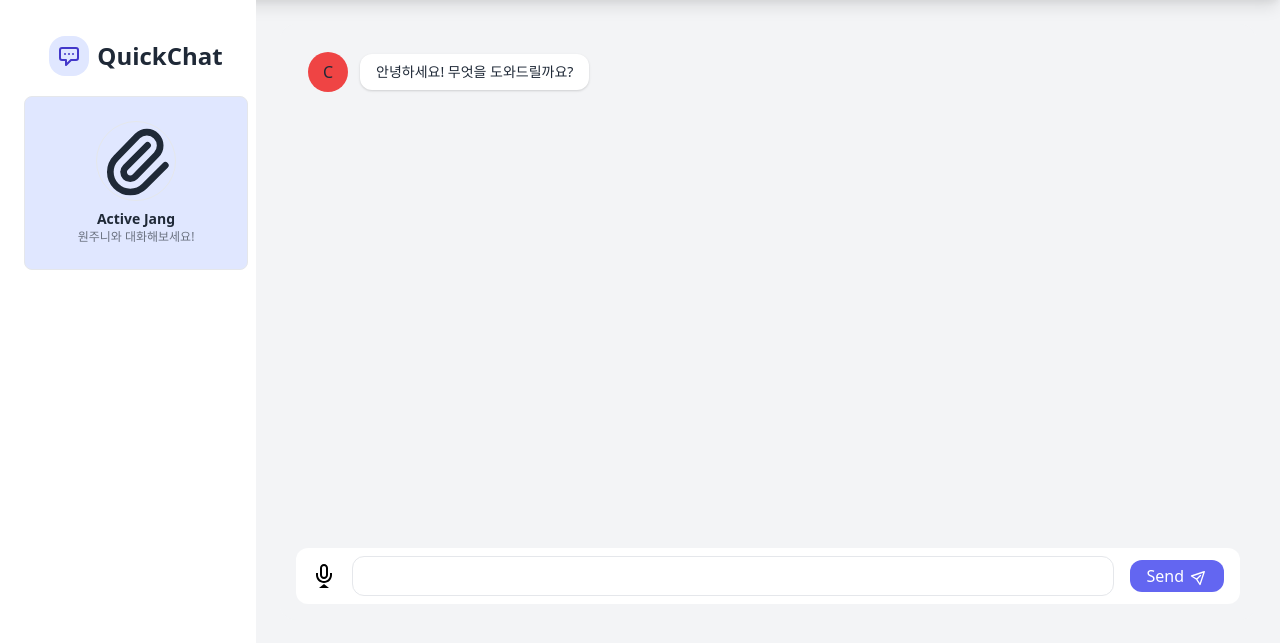
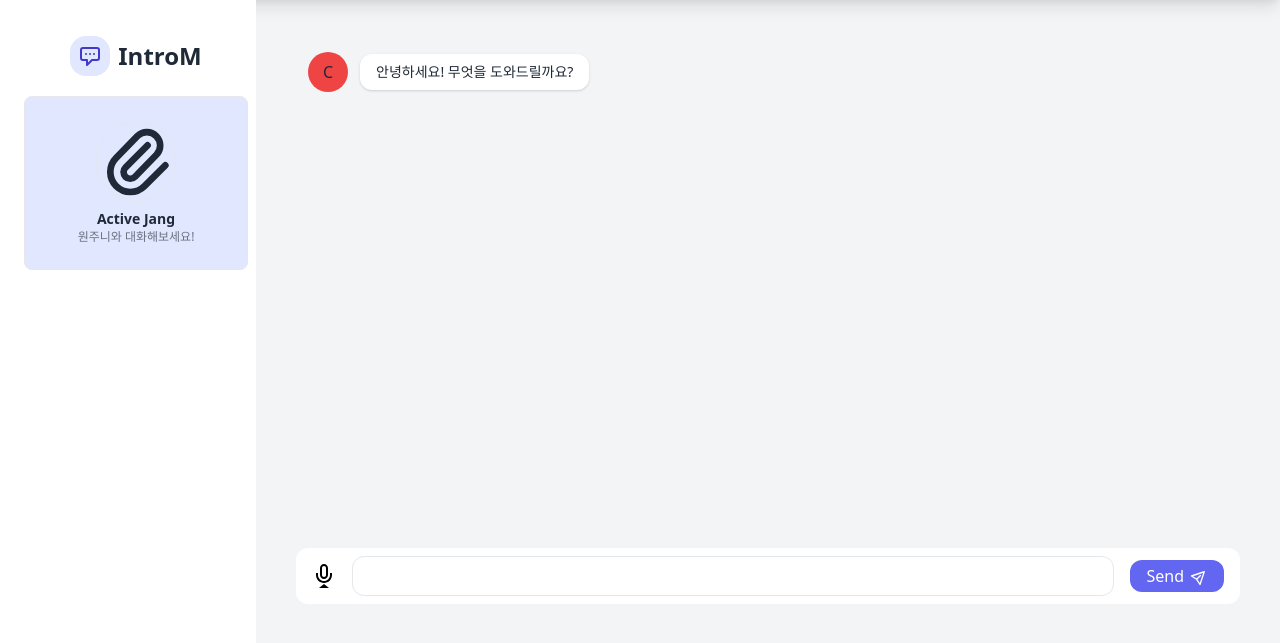
Before and after one commit to jangwonjun/KoGPT2-Fine-Tuning-ChatBOT, a Flask app: page /chatbot in a window 1280 px wide. Shown: the part 84-727 px from the top of the page. Run offline with Flask 2, Linux system fonts and the light colour scheme.

Commit message:
static 주소 변경

```diff
--- a/templates/chatbot.html
+++ b/templates/chatbot.html
@@ -10,7 +10,7 @@
         </path>
       </svg>
     </div>
-    <div class="ml-2 font-bold text-2xl">QuickChat</div>
+    <div class="ml-2 font-bold text-2xl">IntroM</div>
   </div>
   <div class="flex flex-col items-center bg-indigo-100 border border-gray-200 mt-4 w-full py-6 px-4 rounded-lg">
     <div class="h-20 w-20 rounded-full border overflow-hidden">
```
